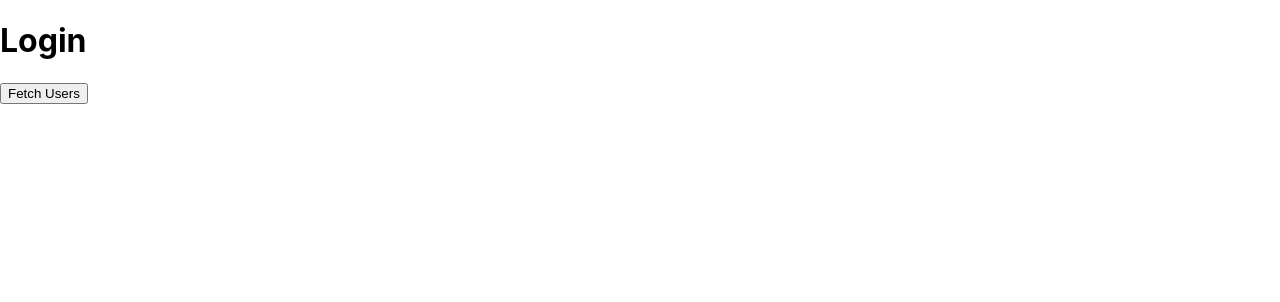
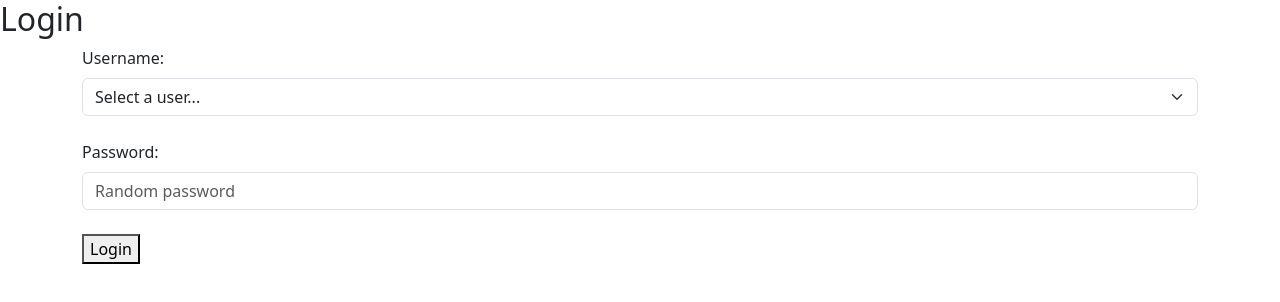
Before and after one commit to CurtesMalteser/react-nd, a React (Create React App) app in the folder employee-polls-app/: page / in a window 1280 px wide. Shown: the top 302 px of the page. Built offline with nearby package versions, Linux system fonts and the light colour scheme.

Commit message:
Adds users to Login page to select one as per the Rubric suggestion
* installs react-bootsrap

```diff
--- a/employee-polls-app/package.json
+++ b/employee-polls-app/package.json
@@ -11,7 +11,9 @@
     "@types/node": "^17.0.45",
     "@types/react": "^18.3.1",
     "@types/react-dom": "^18.3.0",
+    "bootstrap": "^5.3.3",
     "react": "^18.3.1",
+    "react-bootstrap": "^2.10.2",
     "react-dom": "^18.3.1",
     "react-redux": "^8.1.3",
     "react-scripts": "5.0.1",
--- a/employee-polls-app/src/index.tsx
+++ b/employee-polls-app/src/index.tsx
@@ -4,6 +4,8 @@ import { Provider } from 'react-redux';
 import { store } from './app/store';
 import App from './app/App';
 import './index.css';
+
+import 'bootstrap/dist/css/bootstrap.min.css';
 
 const container = document.getElementById('root')!;
 const root = createRoot(container);
--- a/employee-polls-app/src/pages/Login.tsx
+++ b/employee-polls-app/src/pages/Login.tsx
@@ -1,20 +1,68 @@
 import { useAppSelector, useAppDispatch } from '../app/hooks';
 import { allUsers, fetchUsers } from '../features/users/usersSlice';
+import React, { useState, useEffect, ChangeEvent } from 'react';
 import User from '../utils/user';
+import Form from 'react-bootstrap/Form';
+import Container from 'react-bootstrap/Container';
+import Row from 'react-bootstrap/Row';
+import Col from 'react-bootstrap/Col';
+
+const userOptions = (users: { [key: string]: User }) => Object.values(users)
+    .map(user => { return <option key={user.id} value={user.id}>{user.name}</option> });
 
 function Login() {
+
     const users = useAppSelector(allUsers);
     const dispatch = useAppDispatch();
+
+    const [username, setUsername] = useState('');
+    const [password, setPassword] = useState('');
+
+    useEffect(() => {
+        dispatch(fetchUsers())
+    }, []);
+
+    const handleUsernameChange = (event: ChangeEvent<HTMLSelectElement>) => {
+        setUsername(event.target.value);
+    };
+
+    const handlePasswordChange = (event: React.ChangeEvent<HTMLInputElement>) => {
+        event.preventDefault();
+        setPassword(event.target.value);
+    };
+
+    const handleSubmit = (event: React.FormEvent<HTMLFormElement>) => {
+        event.preventDefault();
+        // Dispatch login action here, for now just log the username and password
+        console.log(`Logging in with username: ${username} and password: ${password}`);
+    };
+
     return (
-        <div>
-            <h1>Login</h1>
-            <button onClick={() => dispatch(fetchUsers())}>Fetch Users</button>
-            <ul>
-                {Object.values(users).map((user: User) => (
-                    <li key={user.id}>{user.name}</li>
-                ))}
-                </ul>
-        </div>
+        <>
+            <h2>Login</h2>
+            <Container className="md-8">
+                <Row>
+                    <Col>
+                        <Form onSubmit={handleSubmit}>
+                            <Form.Label>Username:</Form.Label>
+                            <Form.Select onChange={handleUsernameChange} >
+                                <option value="">Select a user...</option>
+                                {userOptions(users)}
+                            </Form.Select>
+                            <br />
+                            <Form.Label>Password:</Form.Label>
+                            <Form.Control type="password"
+                                placeholder="Random password"
+                                value={password}
+                                onChange={handlePasswordChange}
+                            />
+                            <br />
+                            <button type="submit">Login</button>
+                        </Form>
+                    </Col>
+                </Row>
+            </Container>
+        </>
     );
 }
 
```
Also changed, not shown: 1 other file (tests, documents, lock files or other folders).
